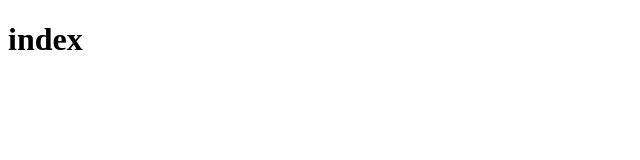
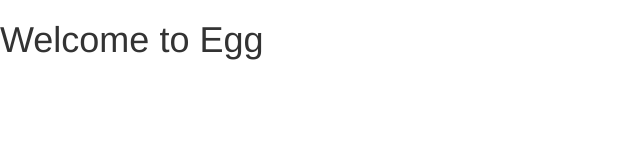
Before and after one commit to StephenHanzlik/q2pi, a website: page public/index.html in a window 1280 px wide. Shown: the whole page, without its empty margins (0-640 px from the left). Drawn offline with nearby package versions, Linux system fonts and the light colour scheme.

Commit message:
create style.css

```diff
--- a/public/index.html
+++ b/public/index.html
@@ -5,8 +5,10 @@
   <meta name="viewport" content="width=device-width, initial-scale=1.0">
   <meta http-equiv="X-UA-Compatible" content="ie=edge">
   <title>Document</title>
+  <link rel="stylesheet" href="https://maxcdn.bootstrapcdn.com/bootstrap/3.3.6/css/bootstrap.min.css">
 </head>
 <body>
-  <h1>index</h1>
+  <h1>Welcome to Egg</h1>
+  <h3></h3>
 </body>
 </html>
```
Also changed, not shown: public/style.css (added).
